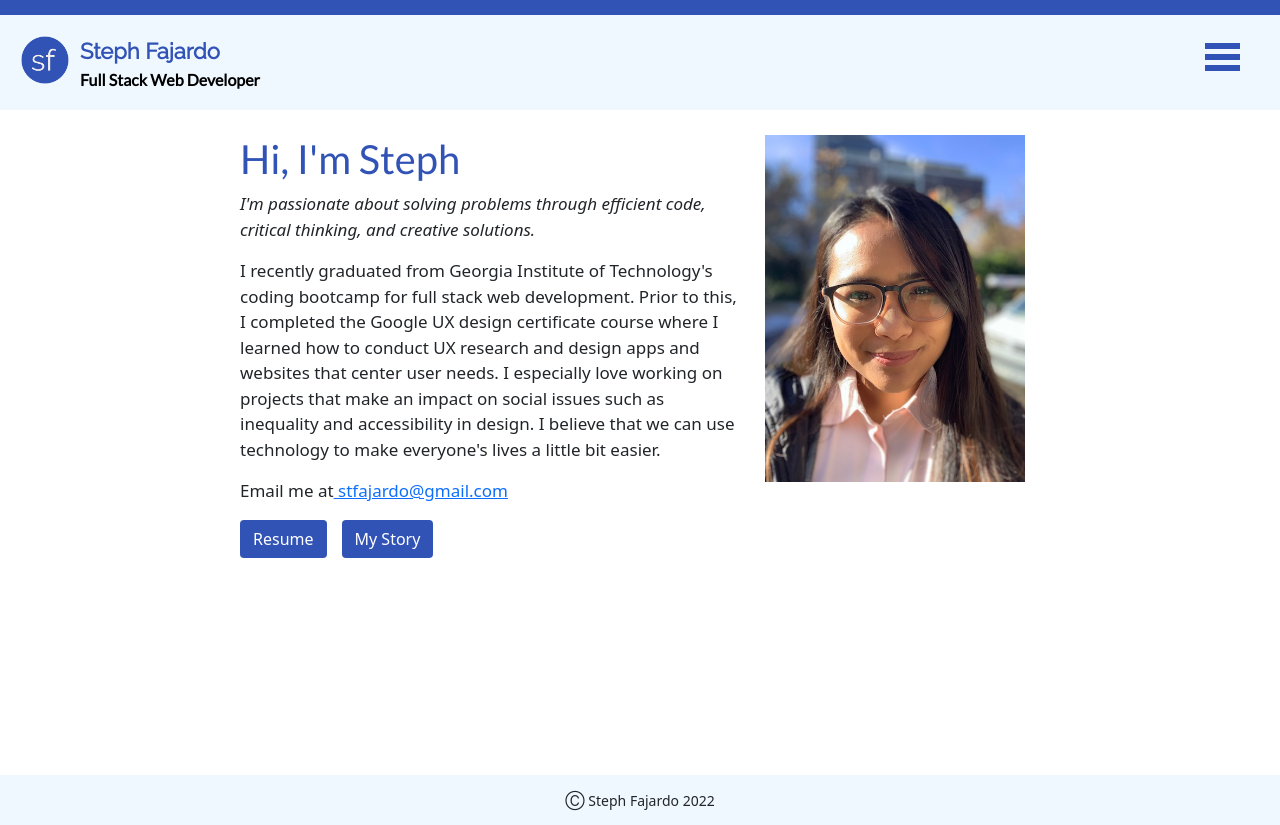
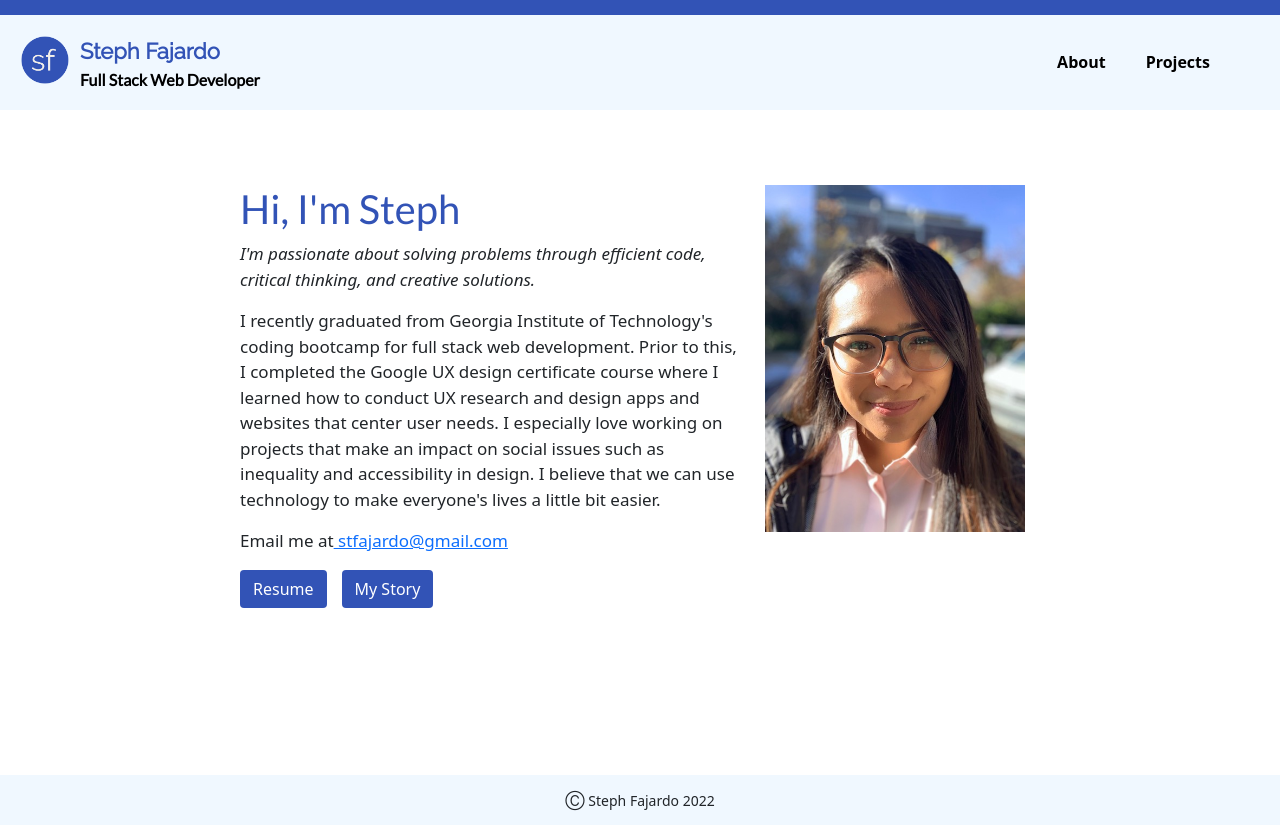
Before and after one commit to stephtf/stephtf, a React (Create React App) app in the folder portfolio/: page / in a window 1280 px wide. Shown: the top 825 px of the page. Built offline with nearby package versions, Linux system fonts and the light colour scheme.

Commit message:
update styling

```diff
--- a/portfolio/package.json
+++ b/portfolio/package.json
@@ -9,6 +9,7 @@
     "bootstrap": "^5.1.3",
     "react": "^17.0.2",
     "react-dom": "^17.0.2",
+    "react-responsive": "^9.0.0-beta.6",
     "react-router-dom": "^6.2.2",
     "react-scripts": "5.0.0",
     "web-vitals": "^2.1.4"
--- a/portfolio/src/components/Header.js
+++ b/portfolio/src/components/Header.js
@@ -1,12 +1,16 @@
 import { useState } from 'react';
 import { NavLink } from 'react-router-dom';
-import HeaderLinks from './header-components/HeaderLinks';
+import HamburgerLinks from './header-components/HamburgerLinks';
+import { useMediaQuery } from 'react-responsive';
+import NavLinks from './header-components/NavLinks';
 
 
 const Header = () => {
 
     const [toggle, setToggle] = useState(false);
     const handleButtonClick = () => setToggle(toggle => !toggle);
+
+    const largeScreen = useMediaQuery({ query: '(min-width: 800px)' })
 
     return (
         <div>
@@ -22,17 +26,17 @@ const Header = () => {
                         <p className='logo-subtitle'>Full Stack Web Developer</p>
                         </NavLink>
                     </div>
-                </div>
 
+                { largeScreen ? <NavLinks /> :
                 <NavLink to='#' className='hamburger' onClick={handleButtonClick}>
                         <div className='bar'></div>
                         <div className='bar'></div>
                         <div className='bar'></div>
-                </NavLink>
-
+                </NavLink>}
+                </div>
             </nav>
 
-            { toggle && <HeaderLinks />}
+            { toggle && <HamburgerLinks />}
         </div>
     )
 }
--- a/portfolio/src/components/header-components/HeaderLinks.js
+++ b/portfolio/src/components/header-components/HamburgerLinks.js
@@ -1,10 +1,10 @@
 import { NavLink } from 'react-router-dom';
 
-const HeaderLinks = () => {
+const HamburgerLinks = () => {
 
     return (
         <div>
-            <ul className='headerlink-container'>
+            <ul className='hamburgerlink-container'>
                 <li className='mb-3 mt-3'>
                     <NavLink className='link-styles' to='/'>About</NavLink>
                 </li>
@@ -16,4 +16,4 @@ const HeaderLinks = () => {
     )
 }
 
-export default HeaderLinks;
+export default HamburgerLinks;
--- /dev/null
+++ b/portfolio/src/components/header-components/NavLinks.js
@@ -0,0 +1,18 @@
+import { NavLink } from 'react-router-dom';
+
+const NavLinks = () => {
+    return (
+        <div>
+            <ul className='nav-link-container'>
+                <li>
+                    <NavLink className='nav-link-styles' to='/'>About</NavLink>
+                </li>
+                <li>
+                    <NavLink className='nav-link-styles' to='/projects'>Projects</NavLink>
+                </li>
+            </ul>
+        </div>
+    )
+}
+
+export default NavLinks;
--- a/portfolio/src/css/header-footer.css
+++ b/portfolio/src/css/header-footer.css
@@ -41,13 +41,28 @@ nav {
 }
 
 /* menu for 'about' and 'projects' */
-.headerlink-container {
+.hamburgerlink-container {
     list-style: none;
     text-align: center;
     padding: 0;
     padding-top: 15px;
     padding-bottom: 25px;
-    background-color: rgb(189, 206, 230);
+    background-color: rgb(217, 228, 244);
+}
+
+.nav-link-container {
+    position: absolute;
+    display: flex;
+    flex-direction: row;
+    top: 50px;
+    right: 30px;
+}
+
+.nav-link-styles {
+    text-decoration: none;
+    color: var(--black);
+    font-weight: bold;
+    margin-right: 40px;
 }
 
 /* contact links */
--- a/portfolio/src/css/index.css
+++ b/portfolio/src/css/index.css
@@ -11,6 +11,7 @@
 .body-container {
   margin-left: 25px;
   margin-right: 25px;
+  padding-top: 50px;
   min-height: calc(100vh - 210px);
 }
 
```
Also changed, not shown: 1 other file (tests, documents, lock files or other folders).
